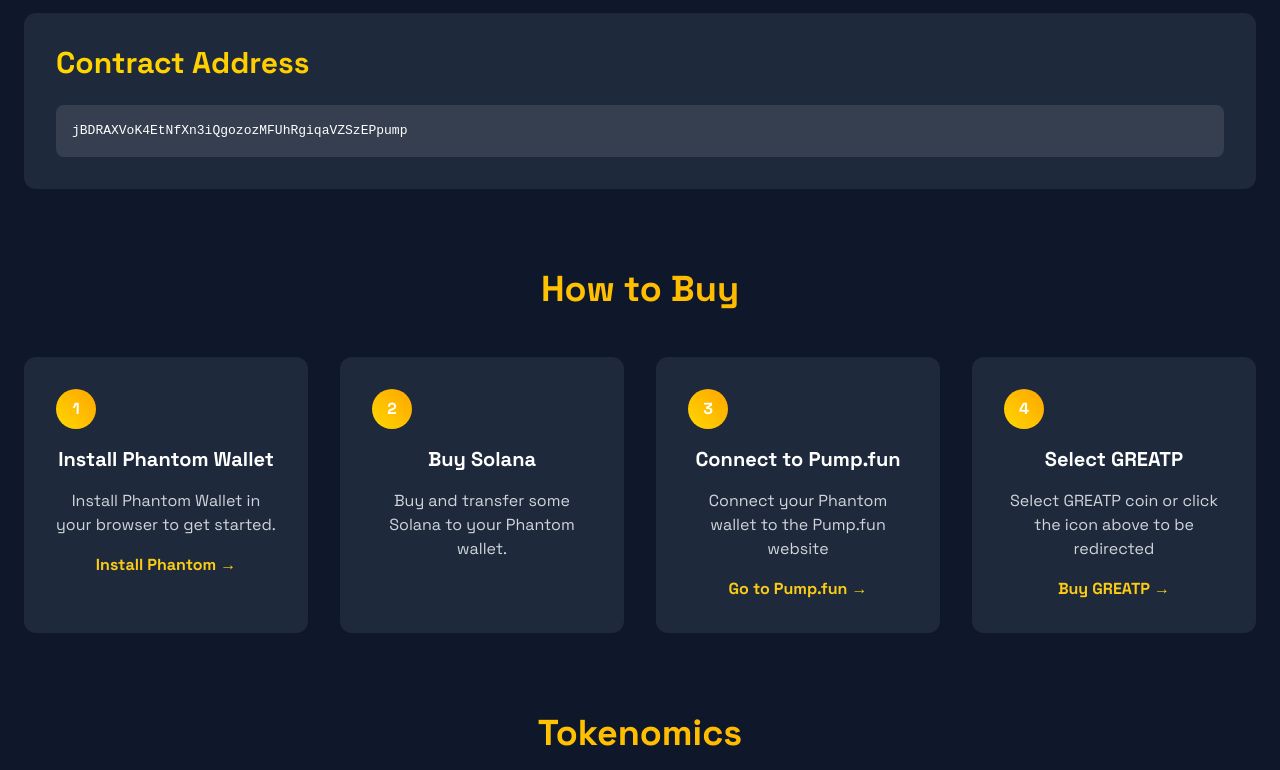
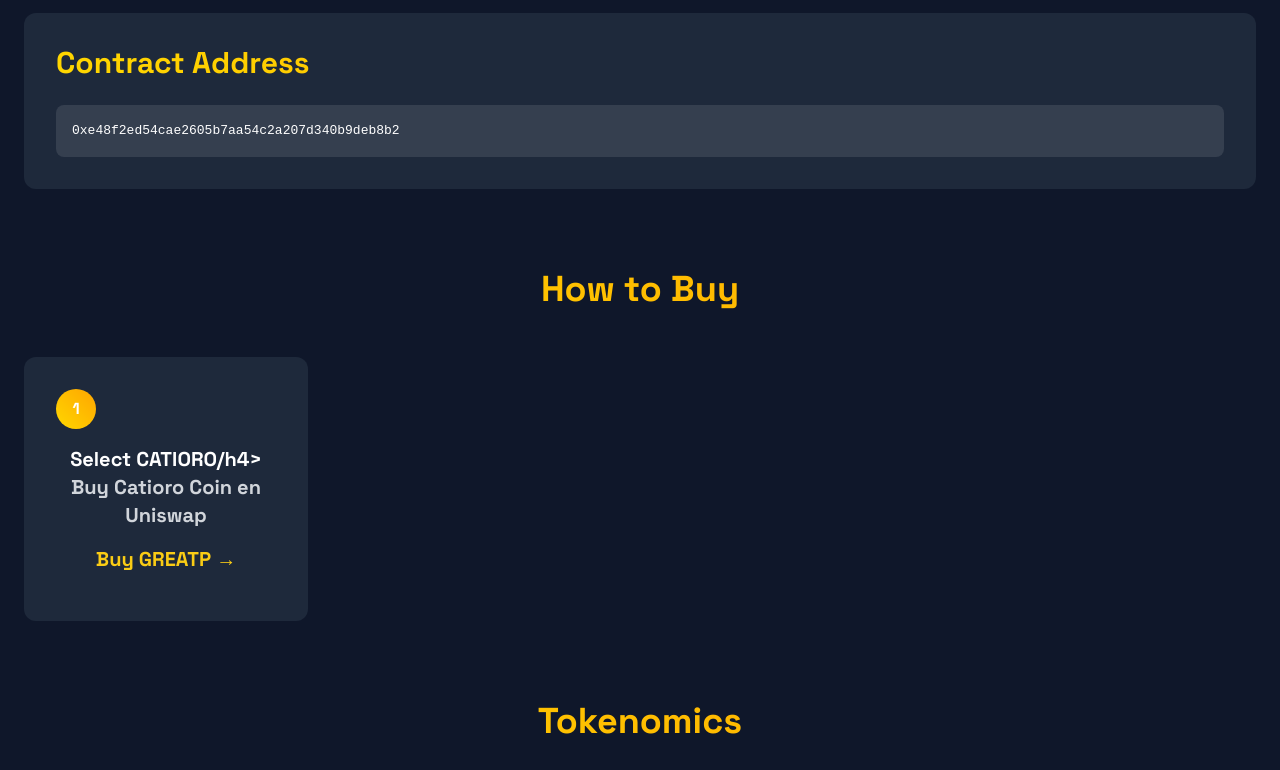
Before and after one commit to walviluc/greatp, a plain HTML site: page index.html in a window 1280 px wide. Shown: the part 1123-1893 px from the top of the page. Drawn offline with nearby package versions, Linux system fonts and the light colour scheme.

Commit message:
Update index.html

```diff
--- a/index.html
+++ b/index.html
@@ -74,7 +74,7 @@
         <img src="logo_Catioro.png" alt="Catioro Logo" class="w-40 h-40 mx-auto mb-6 rounded-full">
         <h1 class="text-6xl font-bold mb-6 gradient-text">Catioro Coin</h1>
         <p class="text-xl text-gray-300 mb-8">The token with a Bite of Loyalty 🐶</p>
-        <a href="https://app.uniswap.org/explore/tokens/arbitrum/0xe48f2ed54cae2605b7aa54c2a207d340b9deb8b2" class="bg-gradient-to-r from-yellow-400 to-orange-500 px-8 py-3 rounded-full text-white font-bold hover:opacity-90 transition hover-scale inline-block">Buy on Pump.fun</a>
+        <a href="https://app.uniswap.org/explore/tokens/arbitrum/0xe48f2ed54cae2605b7aa54c2a207d340b9deb8b2" class="bg-gradient-to-r from-yellow-400 to-orange-500 px-8 py-3 rounded-full text-white font-bold hover:opacity-90 transition hover-scale inline-block">Buy on Uniswap.fun</a>
       </div>
 
       <div class="max-w-4xl mx-auto mb-20 text-gray-300">
@@ -91,7 +91,7 @@
         </div>
         <div class="bg-slate-800 p-8 rounded-xl hover-scale">
           <h3 class="text-2xl font-bold mb-4">Pawsome Speed</h3>
-          <p class="text-gray-300">Powered by Solana, transactions are as quick as a sprint through the park</p>
+          <p class="text-gray-300">Powered by Arbitrum One, transactions are as quick as a sprint through the park</p>
         </div>
         <div class="bg-slate-800 p-8 rounded-xl hover-scale">
           <h3 class="text-2xl font-bold mb-4">Community-Centered</h3>
@@ -102,37 +102,18 @@
       <div class="bg-slate-800 p-8 rounded-xl mb-20">
         <h2 class="text-3xl font-bold mb-6 gradient-text">Contract Address</h2>
         <div class="contract-address">
-          jBDRAXVoK4EtNfXn3iQgozozMFUhRgiqaVZSzEPpump</div>
+         0xe48f2ed54cae2605b7aa54c2a207d340b9deb8b2</div>
       </div>
 
       <div class="text-center mb-20">
         <h2 class="text-4xl font-bold mb-12 gradient-text">How to Buy</h2>
         <div class="grid md:grid-cols-2 lg:grid-cols-4 gap-8">
+
           <div class="bg-slate-800 p-8 rounded-xl hover-scale">
             <div class="step-number">1</div>
-            <h4 class="text-xl font-bold mb-4">Install Phantom Wallet</h4>
-            <p class="text-gray-300 mb-4">Install Phantom Wallet in your browser to get started.</p>
-            <a href="https://phantom.app" class="text-yellow-400 hover:text-yellow-300 font-bold">Install Phantom →</a>
-          </div>
-
-          <div class="bg-slate-800 p-8 rounded-xl hover-scale">
-            <div class="step-number">2</div>
-            <h4 class="text-xl font-bold mb-4">Buy Solana</h4>
-            <p class="text-gray-300 mb-4">Buy and transfer some Solana to your Phantom wallet.</p>
-          </div>
-
-          <div class="bg-slate-800 p-8 rounded-xl hover-scale">
-            <div class="step-number">3</div>
-            <h4 class="text-xl font-bold mb-4">Connect to Pump.fun</h4>
-            <p class="text-gray-300 mb-4">Connect your Phantom wallet to the Pump.fun website</p>
-            <a href="https://pump.fun" class="text-yellow-400 hover:text-yellow-300 font-bold">Go to Pump.fun →</a>
-          </div>
-
-          <div class="bg-slate-800 p-8 rounded-xl hover-scale">
-            <div class="step-number">4</div>
-            <h4 class="text-xl font-bold mb-4">Select GREATP</h4>
-            <p class="text-gray-300 mb-4">Select GREATP coin or click the icon above to be redirected</p>
-            <a href="https://pump.fun/coin/jBDRAXVoK4EtNfXn3iQgozozMFUhRgiqaVZSzEPpump" class="text-yellow-400 hover:text-yellow-300 font-bold">Buy GREATP →</a>
+            <h4 class="text-xl font-bold mb-4">Select CATIORO/h4>
+            <p class="text-gray-300 mb-4">Buy Catioro Coin en Uniswap</p>
+            <a href="https://app.uniswap.org/explore/tokens/arbitrum/0xe48f2ed54cae2605b7aa54c2a207d340b9deb8b2" class="text-yellow-400 hover:text-yellow-300 font-bold">Buy GREATP →</a>
           </div>
         </div>
       </div>
@@ -142,11 +123,11 @@
         <div class="grid md:grid-cols-3 gap-8">
           <div class="bg-slate-800 p-6 rounded-xl hover-scale">
             <h4 class="text-xl font-bold mb-3">Token Symbol</h4>
-            <p class="text-gray-300 text-2xl gradient-text">$GREATP</p>
+            <p class="text-gray-300 text-2xl gradient-text">$CATIORO</p>
           </div>
           <div class="bg-slate-800 p-6 rounded-xl hover-scale">
             <h4 class="text-xl font-bold mb-3">Total Supply</h4>
-            <p class="text-gray-300 text-2xl">1,000,000,000</p>
+            <p class="text-gray-300 text-2xl">10.000</p>
           </div>
           <div class="bg-slate-800 p-6 rounded-xl hover-scale">
             <h4 class="text-xl font-bold mb-3">Fair Launch</h4>
```
